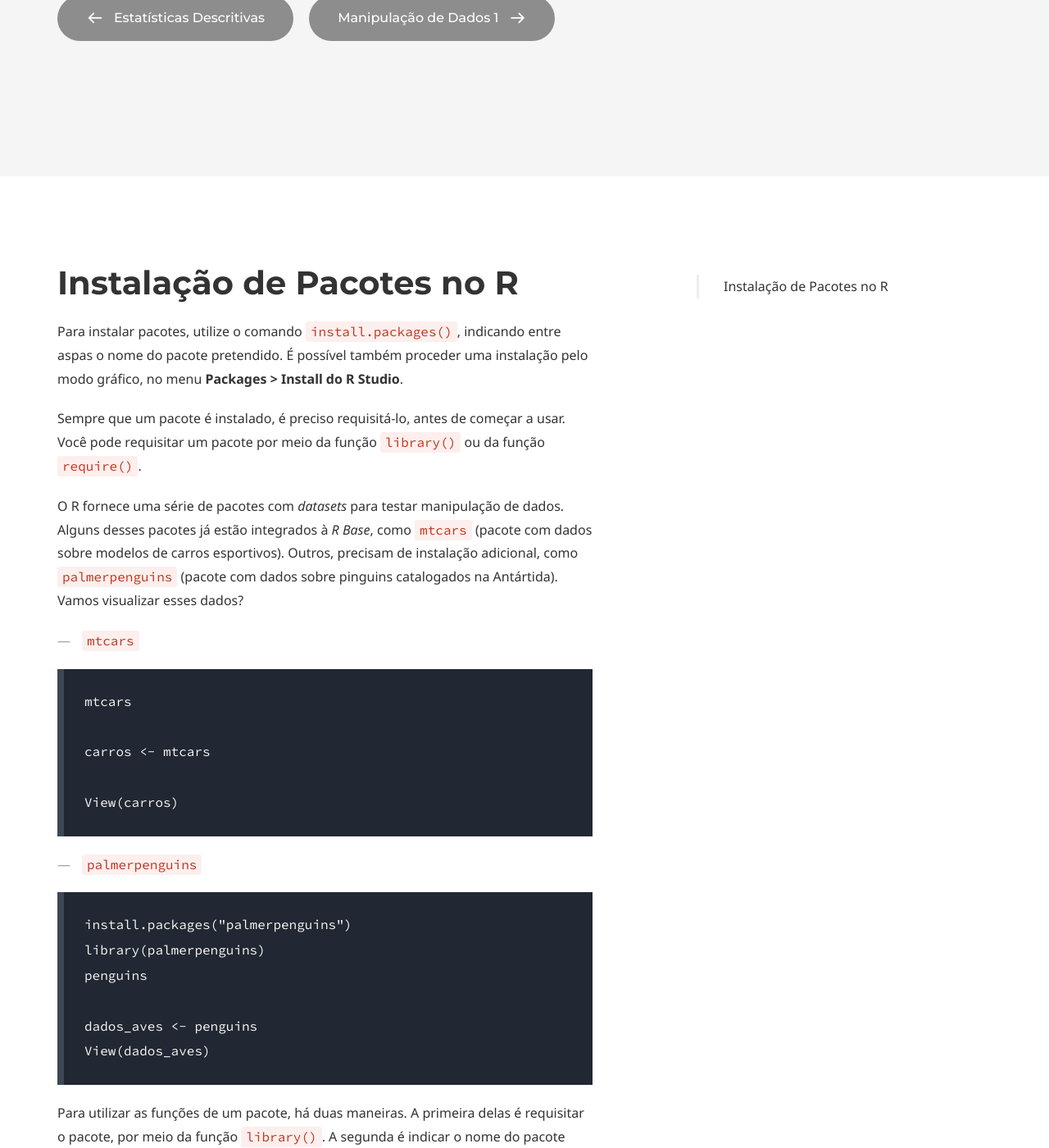
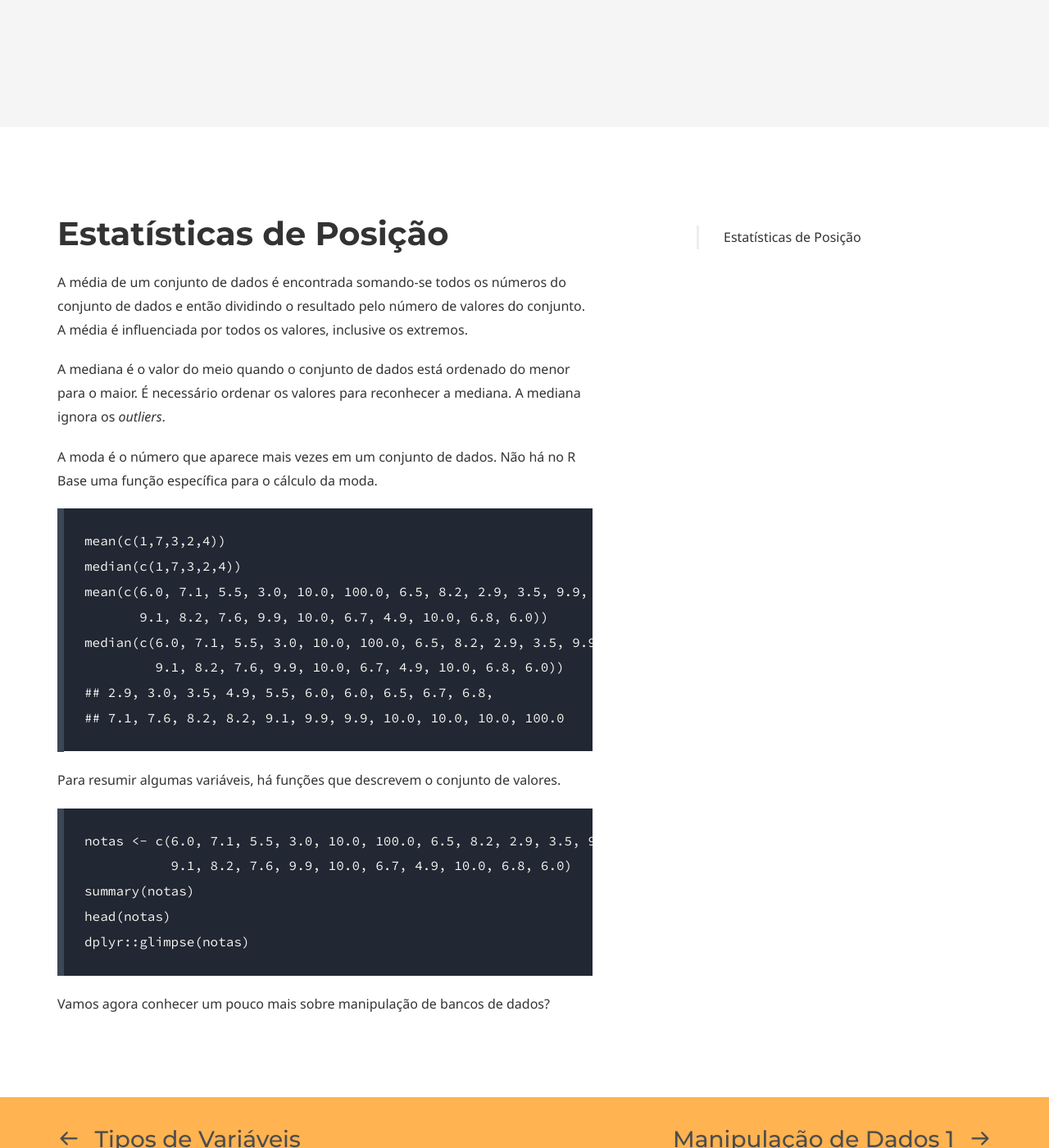
Before and after one commit to coLAB-UFF/docs, a Jekyll site: the page built from dataviz2_04.md, in a window 1280 px wide and 1400 px high, scrolled down 439 px. Shown: the whole window at 82% size. Built offline with Jekyll 4.4.1, drawn with Linux system fonts in a browser that asks for light colours; some web fonts are replaced; some of the changed text lies outside the part shown.

Commit message:
Update dataviz2_04.md

````diff
--- a/dataviz2_04.md
+++ b/dataviz2_04.md
@@ -5,7 +5,7 @@ keywords:
 comments: false
 
 # Hero section
-title: Importação e Exportação de Dados
+title: Estatísticas Descritivas
 description: Curso de análise e visualização de dados
 
 # Author box
@@ -21,51 +21,41 @@ micro_nav: false
 # Page navigation
 page_nav:
     prev:
-        content: Estatísticas Descritivas
+        content: Tipos de Variáveis
         url: '/dataviz2_03'
     next:
         content: Manipulação de Dados 1
         url: '/dataviz2_05'
 ---
 
-# Instalação de Pacotes no R
+# Estatísticas de Posição
 
-Para instalar pacotes, utilize o comando `install.packages()`, indicando entre aspas o nome do pacote pretendido. É possível também proceder uma instalação pelo modo gráfico, no menu **Packages > Install do R Studio**.
+A média de um conjunto de dados é encontrada somando-se todos os números do conjunto de dados e então dividindo o resultado pelo número de valores do conjunto. A média é influenciada por todos os valores, inclusive os extremos.
 
-Sempre que um pacote é instalado, é preciso requisitá-lo, antes de começar a usar. Você pode requisitar um pacote por meio da função `library()` ou da função `require()`.
+A mediana é o valor do meio quando o conjunto de dados está ordenado do menor para o maior. É necessário ordenar os valores para reconhecer a mediana. A mediana ignora os *outliers*.
 
-O R fornece uma série de pacotes com *datasets* para testar manipulação de dados. Alguns desses pacotes já estão integrados à *R Base*, como `mtcars` (pacote com dados sobre modelos de carros esportivos). Outros, precisam de instalação adicional, como `palmerpenguins` (pacote com dados sobre pinguins catalogados na Antártida). Vamos visualizar esses dados?
-
-* `mtcars`
+A moda é o número que aparece mais vezes em um conjunto de dados. Não há no R Base uma função específica para o cálculo da moda.
 
 ```
-mtcars
-
-carros <- mtcars
-
-View(carros)
+mean(c(1,7,3,2,4))
+median(c(1,7,3,2,4))
+mean(c(6.0, 7.1, 5.5, 3.0, 10.0, 100.0, 6.5, 8.2, 2.9, 3.5, 9.9,
+       9.1, 8.2, 7.6, 9.9, 10.0, 6.7, 4.9, 10.0, 6.8, 6.0))
+median(c(6.0, 7.1, 5.5, 3.0, 10.0, 100.0, 6.5, 8.2, 2.9, 3.5, 9.9,
+         9.1, 8.2, 7.6, 9.9, 10.0, 6.7, 4.9, 10.0, 6.8, 6.0))
+## 2.9, 3.0, 3.5, 4.9, 5.5, 6.0, 6.0, 6.5, 6.7, 6.8,
+## 7.1, 7.6, 8.2, 8.2, 9.1, 9.9, 9.9, 10.0, 10.0, 10.0, 100.0
 ```
 
-*  `palmerpenguins`
+Para resumir algumas variáveis, há funções que descrevem o conjunto de valores.
 
 ```
-install.packages("palmerpenguins")
-library(palmerpenguins)
-penguins
-
-dados_aves <- penguins
-View(dados_aves)
+notas <- c(6.0, 7.1, 5.5, 3.0, 10.0, 100.0, 6.5, 8.2, 2.9, 3.5, 9.9,
+           9.1, 8.2, 7.6, 9.9, 10.0, 6.7, 4.9, 10.0, 6.8, 6.0)
+summary(notas)
+head(notas)
+dplyr::glimpse(notas)
 ```
 
-Para utilizar as funções de um pacote, há duas maneiras. A primeira delas é requisitar o pacote, por meio da função `library()`. A segunda é indicar o nome do pacote imediatamente antes de executar a função. Veja os exemplos abaixo.
-
-```
-palmerpenguins::penguins
-
-library(palmerpenguins)
-penguins
-
-dados_aves <- penguins
-```
 
 Vamos agora conhecer um pouco mais sobre manipulação de bancos de dados?
````
